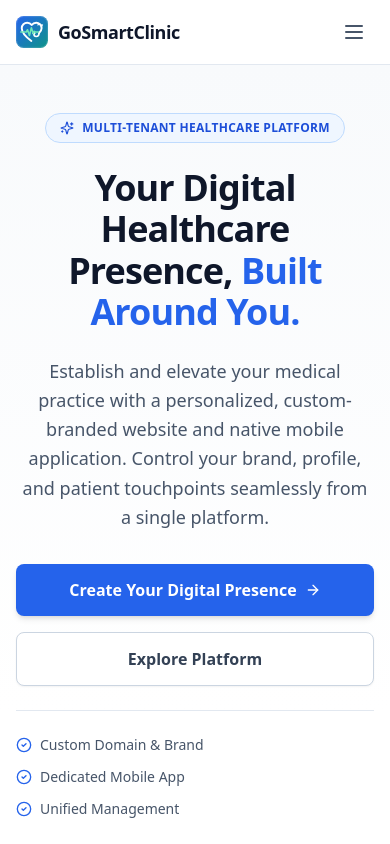
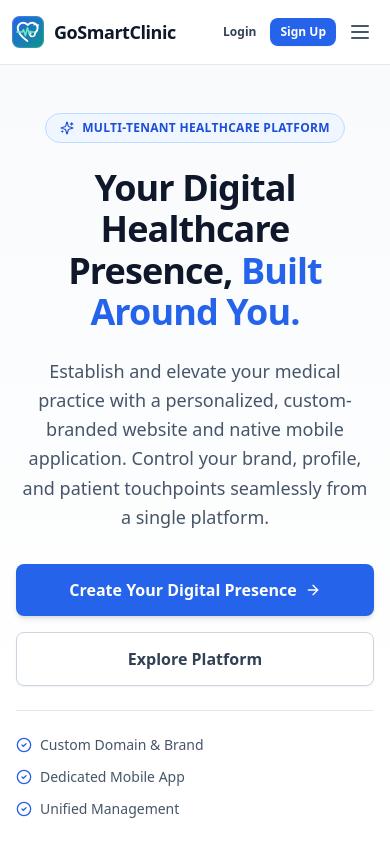
Before and after one commit to A-fun-786/doctors-platform, a Next.js app: page / in a window 390 px wide. Shown: the top 844 px of the page. Built offline with nearby package versions, Linux system fonts and the light colour scheme.

Commit message:
refactor: add landing page navigation component, project guide documentation, and end-to-end QA verification scripts

```diff
--- a/components/landing/Navbar.tsx
+++ b/components/landing/Navbar.tsx
@@ -10,10 +10,10 @@ export default function Navbar() {
 
   return (
     <header className="sticky top-0 z-50 bg-white/95 backdrop-blur-sm border-b border-slate-200">
-      <div className="max-w-7xl mx-auto px-4 sm:px-6 lg:px-8">
+      <div className="max-w-7xl mx-auto px-3 sm:px-6 lg:px-8">
         <div className="flex items-center justify-between h-16">
           {/* Brand Logo */}
-          <BrandLogo size="md" />
+          <BrandLogo size="md" className="shrink-0" textClassName="text-base sm:text-lg" />
 
           {/* Desktop Nav Links */}
           <nav className="hidden md:flex items-center space-x-8">
@@ -53,12 +53,24 @@ export default function Navbar() {
             </Link>
           </div>
 
-          {/* Mobile Menu Button */}
-          <div className="flex md:hidden">
+          {/* Mobile Action Buttons & Menu Button */}
+          <div className="flex md:hidden items-center gap-1.5 sm:gap-2">
+            <Link
+              href="/login"
+              className="text-xs sm:text-sm font-semibold text-slate-700 hover:text-brand-600 px-2 sm:px-2.5 py-1.5 rounded-md hover:bg-slate-100 active:scale-95 transition-all"
+            >
+              Login
+            </Link>
+            <Link
+              href="/register"
+              className="inline-flex items-center justify-center text-xs sm:text-sm font-semibold text-white bg-brand-600 hover:bg-brand-700 active:scale-95 px-2.5 sm:px-3 py-1.5 rounded-lg shadow-sm transition-all whitespace-nowrap"
+            >
+              Sign Up
+            </Link>
             <button
               type="button"
               onClick={() => setMobileMenuOpen(!mobileMenuOpen)}
-              className="p-2 rounded-md text-slate-600 hover:text-slate-900 hover:bg-slate-100 transition-colors"
+              className="p-1.5 sm:p-2 rounded-md text-slate-600 hover:text-slate-900 hover:bg-slate-100 transition-colors"
               aria-label="Toggle navigation menu"
             >
               {mobileMenuOpen ? (
```
Also changed, not shown: scripts/e2e_full_verification.mjs (+9 -0 lines), scripts/test_full_platform_qa.mjs (+9 -0 lines), scripts/test_responsive_qa_suite.mjs (+6 -2 lines), 2 other files (tests, documents, lock files or other folders).
